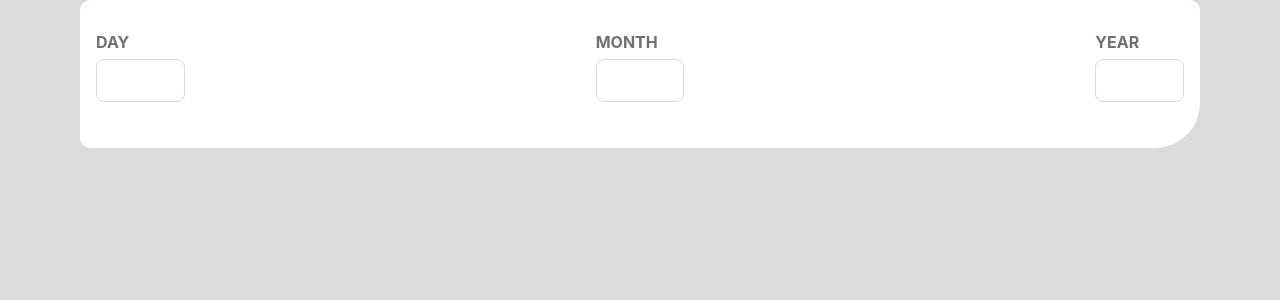
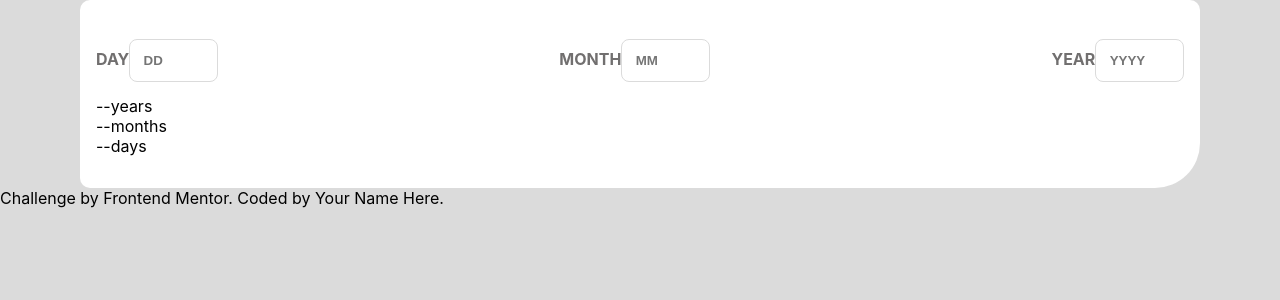
Before and after one commit to szczepanieceryk/Frontend-Mentor-age-calculator-app, a React (Create React App) app: page / in a window 1280 px wide. Shown: the top 300 px of the page. Built offline with nearby package versions, Linux system fonts and the light colour scheme.

Commit message:
Add input placeholders, change border on focus

```diff
--- a/src/App.css
+++ b/src/App.css
@@ -14,6 +14,10 @@ body {
   padding: 0;
   box-sizing: border-box;
   background-color: hsl(0, 0%, 86%);
+}
+
+*:focus {
+  outline: none;
 }
 
 .app-wrapper {
@@ -36,11 +40,6 @@ body {
   border: 1px solid hsl(0, 0%, 86%);
 }
 
-.label-el,
-.input-el {
-  display: block;
-}
-
 .label-el {
   text-transform: uppercase;
   font-weight: bold;
@@ -50,3 +49,15 @@ body {
 .input-el {
   appearance: none;
 }
+
+.input-el:focus {
+  border: 1px solid hsl(259, 100%, 65%);
+}
+
+.block {
+  display: block;
+}
+
+[placeholder] {
+  font-weight: bold;
+}
--- a/src/App.js
+++ b/src/App.js
@@ -1,12 +1,15 @@
 import "./App.css";
 import AgeInput from "./components/AgeInput";
+import DataDisplay from "./components/DataDisplay";
 
 const App = () => {
   return (
     <div className="container">
       <div className="app-wrapper">
         <AgeInput />
+        <DataDisplay />
       </div>
+      Challenge by Frontend Mentor. Coded by Your Name Here.
     </div>
   );
 };
--- a/src/components/AgeInput.js
+++ b/src/components/AgeInput.js
@@ -5,20 +5,35 @@ const AgeInput = () => {
         <label className="label-el" htmlFor="day-input-id">
           Day
         </label>
-        <input className="input-el" type="number" id="day-input-id" />
+        <input
+          className="input-el"
+          type="number"
+          id="day-input-id"
+          placeholder="DD"
+        />
       </div>
 
       <div className="single-input">
         <label className="label-el" htmlFor="month-input-id">
           Month
         </label>
-        <input className="input-el" type="number" id="month-input-id" />
+        <input
+          className="input-el"
+          type="number"
+          id="month-input-id"
+          placeholder="MM"
+        />
       </div>
       <div className="single-input">
         <label className="label-el" htmlFor="year-input-id">
           Year
         </label>
-        <input className="input-el" type="number" id="year-input-id" />
+        <input
+          className="input-el"
+          type="number"
+          id="year-input-id"
+          placeholder="YYYY"
+        />
       </div>
     </div>
   );
--- /dev/null
+++ b/src/components/DataDisplay.js
@@ -0,0 +1,21 @@
+const DataDisplay = () => {
+  return (
+    <div className="data-dsiplay-wrapper">
+      <span className="single-line block">
+        <span className="disaplyed-value">--</span>
+
+        <span className="years">years</span>
+      </span>
+      <span className="single-line block">
+        <span className="disaplyed-value">--</span>
+        <span className="years">months</span>
+      </span>
+      <span className="single-line block">
+        <span className="disaplyed-value">--</span>
+        <span className="years">days</span>
+      </span>
+    </div>
+  );
+};
+
+export default DataDisplay;
```
